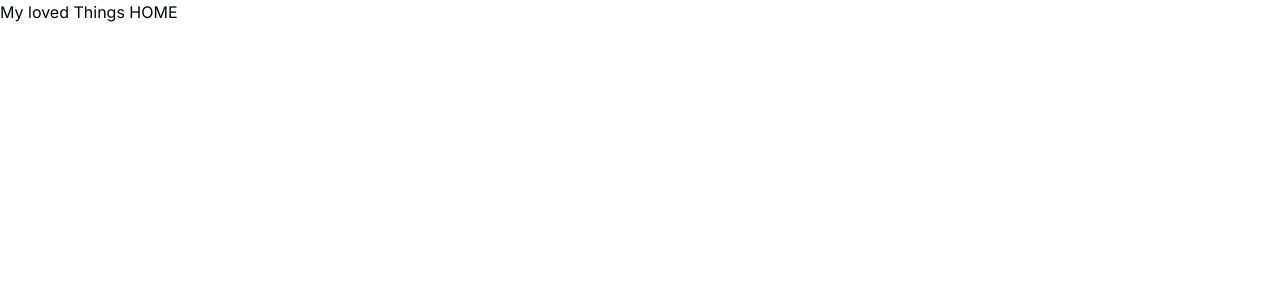
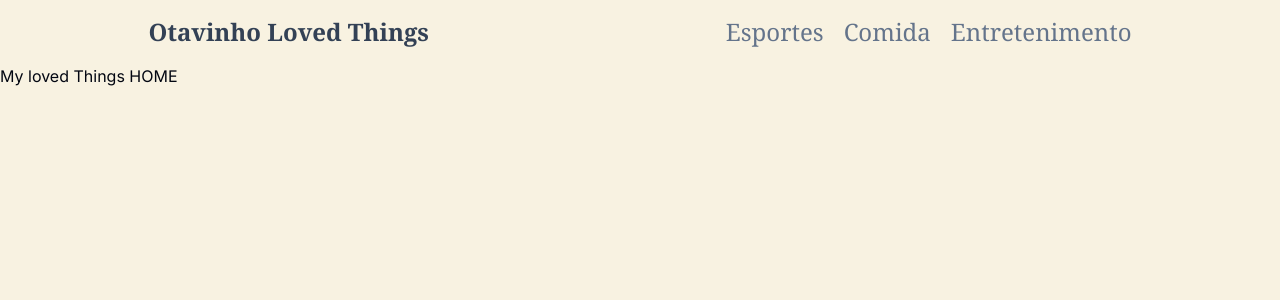
Before and after one commit to otavioaraujo08/my-loved-things, a Next.js app: page /home in a window 1280 px wide. Shown: the top 300 px of the page. Built offline with nearby package versions, Linux system fonts and the light colour scheme.

Commit message:
feat: import header component and add styles to my main div

```diff
--- a/src/app/home/page.tsx
+++ b/src/app/home/page.tsx
@@ -1,6 +1,10 @@
+import Header from "./layout/header";
+
 export default function Home() {
   return (
-    <div>
+    <div className="w-full h-full min-h-screen bg-[#F8F2E1]">
+      <Header />
+
       <h1>My loved Things HOME</h1>
     </div>
   );
```
